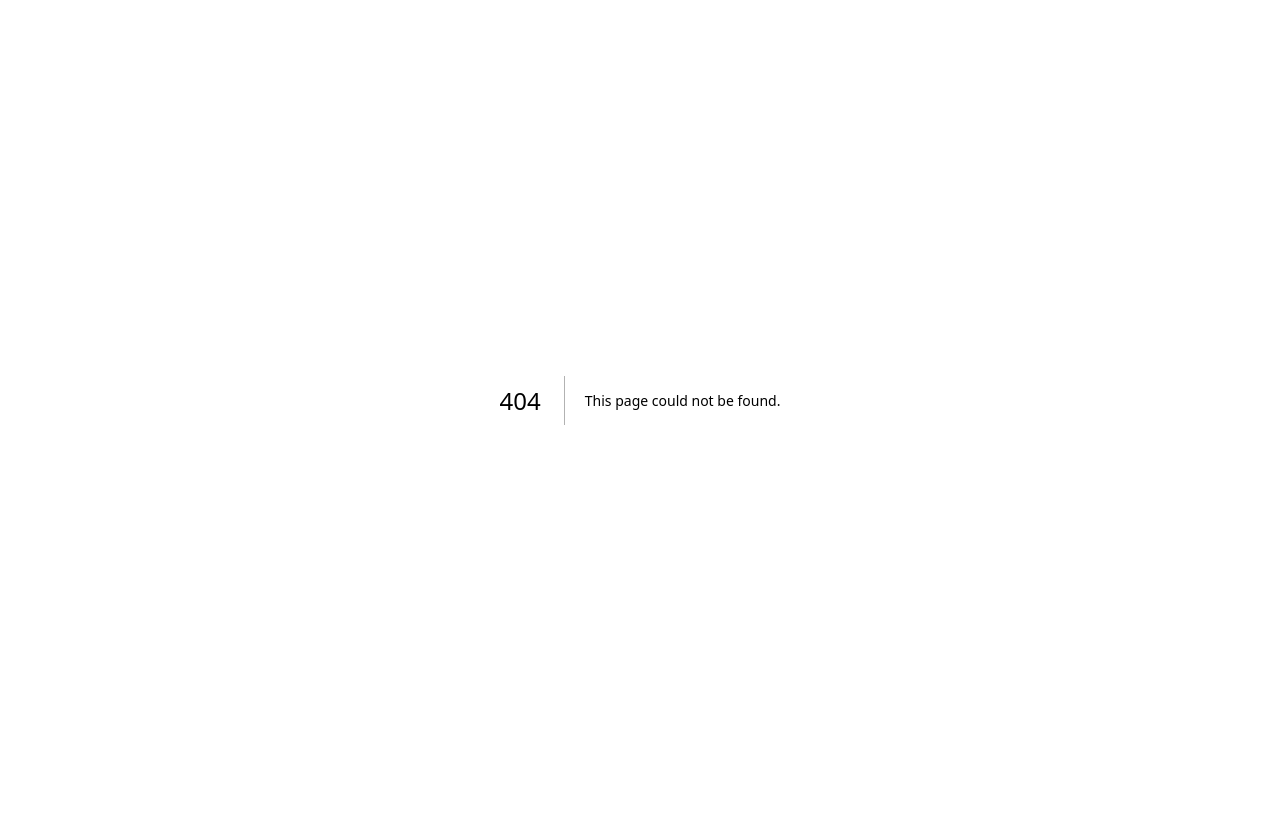
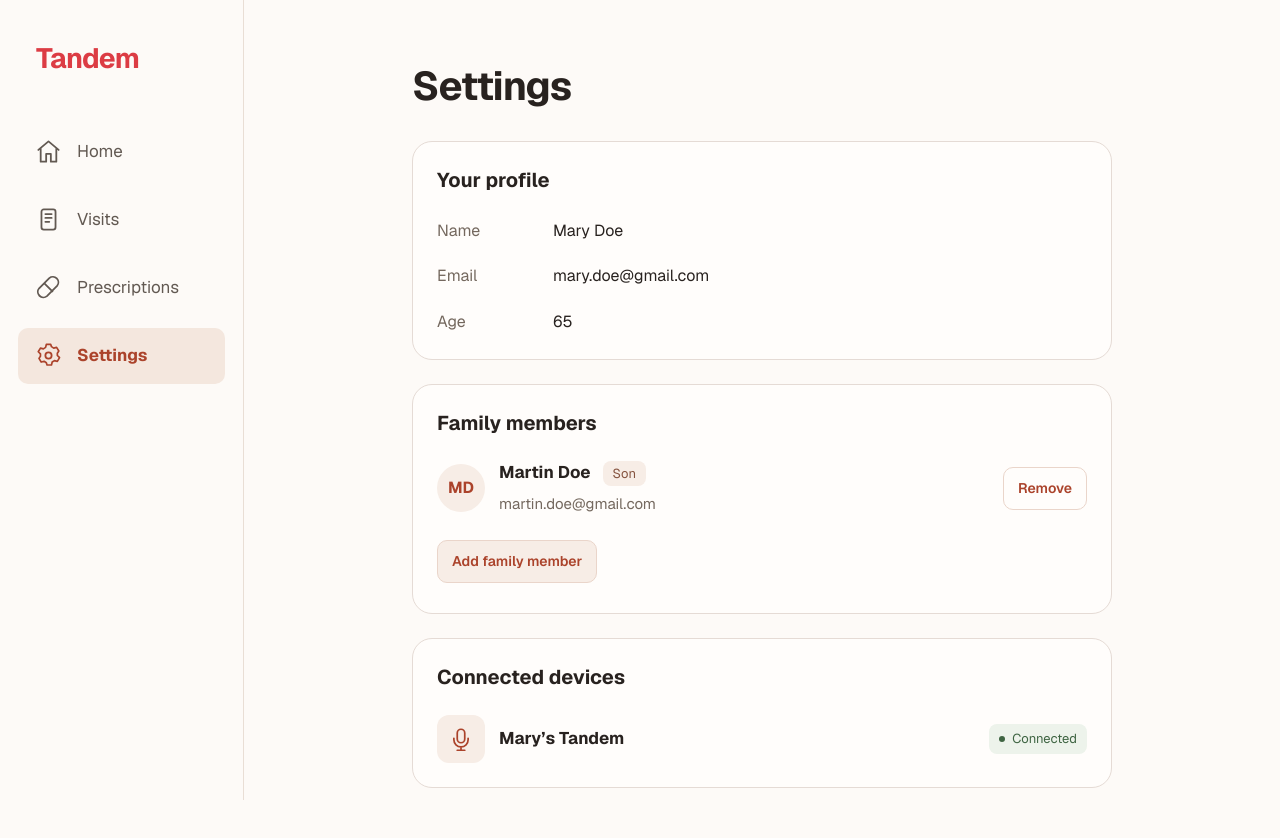
Before and after one commit to tandem-core/Tandem-Webapp, a Next.js app: page /demo/settings in a window 1280 px wide. Before the commit this address had no page. Shown: the top 838 px of the page. Before the commit the page ends 800 px from the top, so only its background shows below. Built offline with nearby package versions, Linux system fonts and the light colour scheme.

Commit message:
settings page + choosing family members for sharing

```diff
--- /dev/null
+++ b/app/demo/settings/page.tsx
@@ -0,0 +1,36 @@
+import Icon from "@/components/demo-icon";
+import FamilyMembers from "@/components/family-members";
+import styles from "./settings.module.css";
+
+export default function Settings() {
+  return (
+    <main className="home-content" id="main-content">
+      <h1>Settings</h1>
+      <div className={styles.sections}>
+        <section className={styles.card} aria-labelledby="profile-heading">
+          <h2 id="profile-heading">Your profile</h2>
+          <dl className={styles.profile}>
+            <div><dt>Name</dt><dd>Mary Doe</dd></div>
+            <div><dt>Email</dt><dd>mary.doe@gmail.com</dd></div>
+            <div><dt>Age</dt><dd>65</dd></div>
+          </dl>
+        </section>
+
+        <FamilyMembers />
+
+        <section className={styles.card} aria-labelledby="devices-heading">
+          <h2 id="devices-heading">Connected devices</h2>
+          <ul className={styles.list}>
+            <li className={styles.device}>
+              <span className={styles.deviceIcon}><Icon name="mic" /></span>
+              <div className={styles.deviceDetails}>
+                <h3>Mary’s Tandem</h3>
+              </div>
+              <span className={styles.status}><span aria-hidden="true" />Connected</span>
+            </li>
+          </ul>
+        </section>
+      </div>
+    </main>
+  );
+}
--- /dev/null
+++ b/app/demo/settings/settings.module.css
@@ -0,0 +1,42 @@
+.sections { display: grid; gap: 24px; margin-top: 32px; }
+.card { min-width: 0; padding: 24px; border: 1px solid #e5dbd5; border-radius: 20px; background: #fffdfb; }
+.card h2 { margin: 0; font-size: 20px; font-weight: 650; line-height: 1.4; }
+.card h3 { margin: 0; font-size: 17px; font-weight: 650; line-height: 1.4; }
+.description { margin-top: 6px; color: #74685e; font-size: 15px; line-height: 1.6; }
+.profile { display: grid; gap: 20px; margin-top: 24px; }
+.profile > div { display: grid; grid-template-columns: 100px minmax(0, 1fr); gap: 16px; line-height: 1.6; }
+.profile dt { color: #74685e; }
+.profile dd { margin: 0; overflow-wrap: anywhere; }
+.list { display: grid; gap: 20px; padding: 0; margin: 24px 0 0; list-style: none; }
+.member { flex-wrap: wrap; }
+.memberDetails { flex: 1; overflow-wrap: anywhere; }
+.addButton, .saveButton, .cancelButton, .removeButton { border-radius: 10px; padding: 10px 14px; font-size: 14px; font-weight: 600; line-height: 1.5; }
+.addButton { margin-top: 24px; border: 1px solid #ead5ca; color: #ab432b; background: #f7ede6; }
+.addButton:hover, .cancelButton:hover, .removeButton:hover { background: #f1e1d6; }
+.removeButton { border: 1px solid #ead5ca; background: transparent; color: #ab432b; }
+.form { display: grid; gap: 8px; margin-top: 24px; padding-top: 24px; border-top: 1px solid #ece3dc; }
+.form label { margin-top: 8px; font-size: 15px; font-weight: 600; }
+.form input { width: 100%; min-width: 0; border: 1px solid #dfd1c6; border-radius: 10px; padding: 12px; background: #fff; color: var(--foreground); font: inherit; }
+.form input:focus-visible { outline: 3px solid #93402b; outline-offset: 2px; }
+.formActions { display: flex; flex-wrap: wrap; gap: 12px; margin-top: 16px; }
+.saveButton { border: 1px solid #bc4d32; background: #bc4d32; color: white; }
+.saveButton:hover { background: #a43f28; }
+.cancelButton { border: 1px solid #ead5ca; background: transparent; }
+.member, .device { display: flex; align-items: center; gap: 14px; }
+.avatar, .deviceIcon { display: grid; place-items: center; flex-shrink: 0; width: 48px; height: 48px; background: #f7ede6; color: #ab432b; }
+.avatar { border-radius: 50%; font-size: 16px; font-weight: 650; }
+.deviceIcon { border-radius: 12px; }
+.deviceIcon svg { width: 24px; height: 28px; }
+.memberDetails, .deviceDetails { min-width: 0; }
+.memberHeading { display: flex; flex-wrap: wrap; align-items: center; gap: 8px 12px; }
+.relationship { padding: 3px 10px; border-radius: 8px; background: #f7ede6; color: #85533f; font-size: 13px; line-height: 1.5; }
+.email { margin-top: 6px; color: #74685e; font-size: 15px; line-height: 1.6; overflow-wrap: anywhere; }
+.device { flex-wrap: wrap; }
+.status { display: inline-flex; align-items: center; gap: 7px; margin-left: auto; padding: 5px 10px; background: #edf3eb; color: #3f6543; border-radius: 8px; font-size: 13px; line-height: 1.5; }
+.status > span { width: 6px; height: 6px; border-radius: 50%; background: currentColor; }
+@media (max-width: 760px) {
+  .card { padding: 20px 16px; }
+  .profile > div { grid-template-columns: 1fr; gap: 4px; }
+  .member { align-items: flex-start; }
+  .status { margin-left: 0; }
+}
--- a/components/demo-icon.tsx
+++ b/components/demo-icon.tsx
@@ -1,4 +1,4 @@
-export default function Icon({ name, className = "" }: { name: "mic" | "chat" | "visit" | "home" | "chevron" | "prescription" | "volume"; className?: string }) {
+export default function Icon({ name, className = "" }: { name: "mic" | "chat" | "visit" | "home" | "chevron" | "prescription" | "volume" | "settings"; className?: string }) {
   return (
     <svg className={className} viewBox="0 0 32 32" fill="none" stroke="currentColor" strokeWidth="2.3" strokeLinecap="round" strokeLinejoin="round" aria-hidden="true">
       {name === "mic" && <><rect x="11" y="3" width="10" height="18" rx="5" /><path d="M6.5 15v2a9.5 9.5 0 0 0 19 0v-2M16 26.5V31M11 31h10" /></>}
@@ -7,6 +7,7 @@ export default function Icon({ name, className = "" }: { name: "mic" | "chat" |
       {name === "home" && <><path d="m3 14 13-11 13 11M6 12v17h7V19h6v10h7V12" /></>}
       {name === "prescription" && <><path d="m12 25 13-13a7.1 7.1 0 0 0-10-10L2 15a7.1 7.1 0 0 0 10 10Z" transform="translate(2 2)" /><path d="m11 11 10 10" /></>}
       {name === "chevron" && <path d="m12 7 9 9-9 9" />}
+      {name === "settings" && <><path d="m13 3-1 4-3 2-4-1-3 5 3 3v3l-2 3 3 5 4-1 3 2 1 3h6l1-4 3-2 4 1 3-5-3-3v-3l2-3-3-5-4 1-3-2-1-3Z" transform="translate(1 -1) scale(.94)" /><circle cx="16" cy="16" r="4" /></>}
       {name === "volume" && (
         <>
           <path d="M11 12H6v8h5l7 5V7l-7 5Z" />
--- a/components/demo-sidebar.tsx
+++ b/components/demo-sidebar.tsx
@@ -8,6 +8,7 @@ const links = [
   { href: "/demo", label: "Home", icon: "home" },
   { href: "/demo/visits", label: "Visits", icon: "visit" },
   { href: "/demo/prescriptions", label: "Prescriptions", icon: "prescription" },
+  { href: "/demo/settings", label: "Settings", icon: "settings" },
 ] as const;
 
 export default function DemoSidebar() {
--- /dev/null
+++ b/components/family-members.tsx
@@ -0,0 +1,80 @@
+"use client";
+
+import { useRef, useState, type FormEvent } from "react";
+import styles from "@/app/demo/settings/settings.module.css";
+
+export default function FamilyMembers() {
+  const [members, setMembers] = useState([
+    { id: "martin", name: "Martin Doe", relationship: "Son", email: "martin.doe@gmail.com" },
+  ]);
+  const [adding, setAdding] = useState(false);
+  const [message, setMessage] = useState("");
+  const addButton = useRef<HTMLButtonElement>(null);
+
+  function closeForm() {
+    setAdding(false);
+    addButton.current?.focus();
+  }
+
+  function addMember(event: FormEvent<HTMLFormElement>) {
+    event.preventDefault();
+    const data = new FormData(event.currentTarget);
+    const name = String(data.get("name") ?? "").trim();
+    const relationship = String(data.get("relationship") ?? "").trim();
+    const email = String(data.get("email") ?? "").trim();
+    if (!name || !relationship || !email) {
+      setMessage("Please enter a name, relationship, and email.");
+      return;
+    }
+    if (members.some((member) => member.email.toLowerCase() === email.toLowerCase())) {
+      setMessage("A family member with this email is already listed.");
+      return;
+    }
+    setMembers((current) => [...current, { id: crypto.randomUUID(), name, relationship, email }]);
+    setMessage(`${name} added to your family members.`);
+    closeForm();
+  }
+
+  return (
+    <section className={styles.card} aria-labelledby="family-heading">
+      <h2 id="family-heading">Family members</h2>
+      {members.length === 0 && <p className={styles.description}>No family members yet. Add someone to get started.</p>}
+      <ul className={styles.list}>
+        {members.map((member) => (
+          <li className={styles.member} key={member.id}>
+            <span className={styles.avatar} aria-hidden="true">{member.name.split(/\s+/).slice(0, 2).map((part) => part[0]).join("").toUpperCase()}</span>
+            <div className={styles.memberDetails}>
+              <div className={styles.memberHeading}>
+                <h3>{member.name}</h3>
+                <span className={styles.relationship}>{member.relationship}</span>
+              </div>
+              <p className={styles.email}>{member.email}</p>
+            </div>
+            <button type="button" className={styles.removeButton} aria-label={`Remove ${member.name}`} onClick={() => {
+              setMembers((current) => current.filter(({ id }) => id !== member.id));
+              setMessage(`${member.name} removed from your family members.`);
+              addButton.current?.focus();
+            }}>Remove</button>
+          </li>
+        ))}
+      </ul>
+      <button ref={addButton} type="button" className={styles.addButton} aria-expanded={adding} aria-controls="add-family-form" onClick={() => {
+        setAdding((current) => !current);
+        setMessage("");
+      }}>Add family member</button>
+      {adding && <form id="add-family-form" className={styles.form} onSubmit={addMember}>
+        <label htmlFor="family-name">Name</label>
+        <input id="family-name" name="name" autoComplete="name" required maxLength={100} autoFocus />
+        <label htmlFor="family-relationship">Relationship</label>
+        <input id="family-relationship" name="relationship" placeholder="e.g. Son" required maxLength={60} />
+        <label htmlFor="family-email">Email</label>
+        <input id="family-email" name="email" type="email" autoComplete="email" required maxLength={254} />
+        <div className={styles.formActions}>
+          <button className={styles.saveButton} type="submit">Add member</button>
+          <button className={styles.cancelButton} type="button" onClick={() => { closeForm(); setMessage(""); }}>Cancel</button>
+        </div>
+      </form>}
+      <p className={styles.description} role="status">{message}</p>
+    </section>
+  );
+}
```
